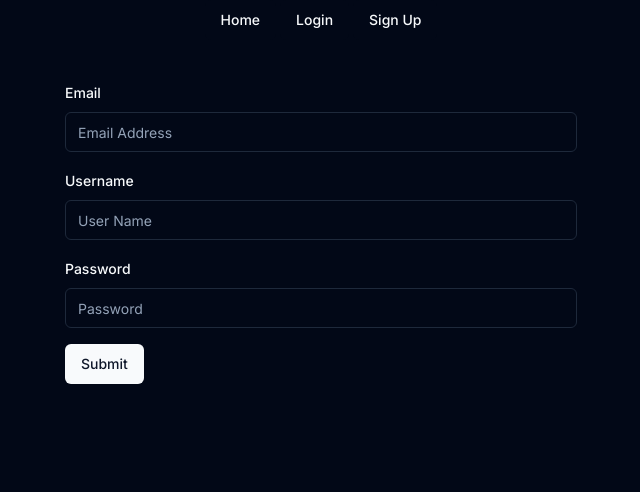
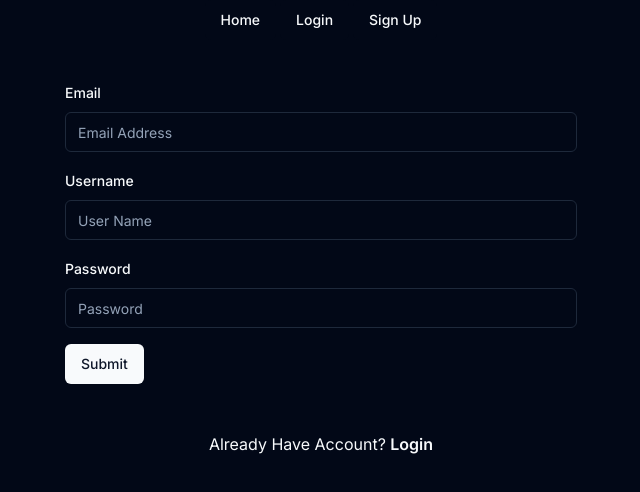
Before and after one commit to GearHead87/NoteFlow, a Next.js app: page /signup in a window 1280 px wide. Shown: the top 492 px of the page, without its empty margins (319-959 px from the left). Built offline with nearby package versions, Linux system fonts and the light colour scheme; no server answers.

Commit message:
login and signup page extra link added:

```diff
--- a/src/app/login/page.jsx
+++ b/src/app/login/page.jsx
@@ -1,10 +1,17 @@
 import LoginForm from "@/components/Form/LoginForm";
+import Link from "next/link";
 import React from "react";
 
 const LoginPage = () => {
 	return (
 		<div>
 			<LoginForm />
+			<h6 className="my-12 text-center">
+				Not Have Account?{" "}
+				<Link className="text-primary font-semibold" href={"/signup"}>
+					Sign Up
+				</Link>
+			</h6>
 		</div>
 	);
 };
--- a/src/app/signup/page.jsx
+++ b/src/app/signup/page.jsx
@@ -1,9 +1,16 @@
 import SignupForm from "@/components/Form/SignupForm";
+import Link from "next/link";
 
 const signupPage = () => {
 	return (
 		<div>
 			<SignupForm />
+			<h6 className="my-12 text-center">
+				Already Have Account?{" "}
+				<Link className="text-primary font-semibold" href={"/login"}>
+					Login
+				</Link>
+			</h6>
 		</div>
 	);
 };
```
